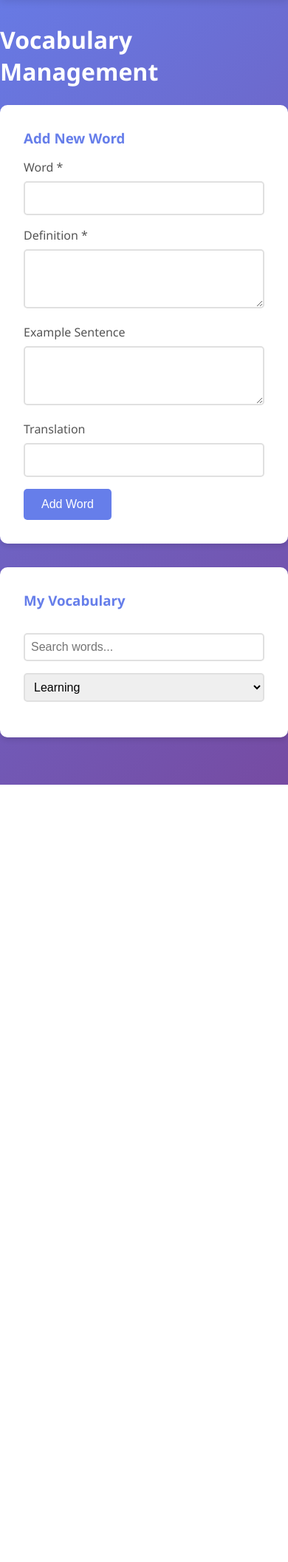
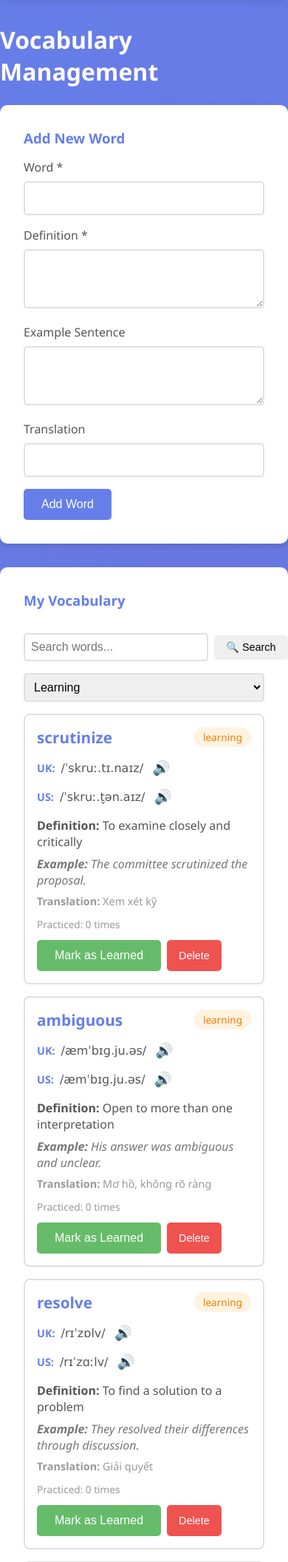
Before and after one commit to meotism/flashcard, a Flask app: page / in a window 390 px wide. Shown: the part 131-2243 px from the top of the page at 74% size. Before the commit the page ends 1192 px from the top, so only its background shows below. Run offline with Flask 3, Linux system fonts and the light colour scheme; data comes from the database, SQL or seed files in the repository; both versions use the stored data as it was after the commit; some libraries are stand-ins or nearby versions.

Commit message:
add button search

```diff
--- a/app.py
+++ b/app.py
@@ -19,8 +19,16 @@
 app.config['SQLALCHEMY_DATABASE_URI'] = 'sqlite:///' + os.path.join(app.instance_path, 'vocabulary.db')
 app.config['SQLALCHEMY_TRACK_MODIFICATIONS'] = False
 app.config['SECRET_KEY'] = 'your-secret-key-here'
-CORS(app)
-socketio = SocketIO(app, cors_allowed_origins="*")
+
+# CORS configuration for production
+CORS(app, resources={
+    r"/api/*": {
+        "origins": "*",
+        "methods": ["GET", "POST", "PUT", "DELETE", "OPTIONS"],
+        "allow_headers": ["Content-Type"]
+    }
+})
+socketio = SocketIO(app, cors_allowed_origins="*", async_mode='threading')
 
 db.init_app(app)
 
@@ -80,43 +88,57 @@
 @app.route('/api/vocabulary', methods=['POST'])
 def add_vocabulary():
     """Add a new vocabulary word"""
-    data = request.json
+    try:
+        data = request.json
 
-    if not data.get('word') or not data.get('definition'):
-        return jsonify({'error': 'Word and definition are required'}), 400
+        if not data:
+            return jsonify({'error': 'No data provided'}), 400
 
-    # Check if word already exists
-    existing = Vocabulary.query.filter_by(word=data['word'].lower()).first()
-    if existing:
-        return jsonify({'error': 'Word already exists'}), 409
+        if not data.get('word') or not data.get('definition'):
+            return jsonify({'error': 'Word and definition are required'}), 400
 
-    # Fetch pronunciation data from Cambridge (skip if behind proxy or network issues)
-    word_text = data['word'].strip()
-    pronunciation_data = {'ipa_us': None, 'ipa_uk': None, 'audio_us': None, 'audio_uk': None}
-    try:
-        pronunciation_data = fetch_pronunciation_data(word_text)
+        # Check if word already exists
+        existing = Vocabulary.query.filter_by(word=data['word'].lower()).first()
+        if existing:
+            return jsonify({'error': 'Word already exists'}), 409
+
+        # Fetch pronunciation data from Cambridge (skip if behind proxy or network issues)
+        word_text = data['word'].strip()
+        pronunciation_data = {'ipa_us': None, 'ipa_uk': None, 'audio_us': None, 'audio_uk': None}
+        try:
+            pronunciation_data = fetch_pronunciation_data(word_text)
+        except Exception as e:
+            print(f"Could not fetch pronunciation for '{word_text}': {str(e)}")
+            # Continue without pronunciation data
+
+        new_word = Vocabulary(
+            word=word_text.lower(),
+            definition=data['definition'],
+            example=data.get('example', ''),
+            translation=data.get('translation', ''),
+            ipa_us=pronunciation_data.get('ipa_us'),
+            ipa_uk=pronunciation_data.get('ipa_uk'),
+            audio_us=pronunciation_data.get('audio_us'),
+            audio_uk=pronunciation_data.get('audio_uk'),
+            status='learning'
+        )
+
+        db.session.add(new_word)
+        db.session.commit()
+
+        # Emit socket event for new word added
+        try:
+            socketio.emit('vocabulary_added', new_word.to_dict(), broadcast=True)
+        except Exception as e:
+            print(f"Socket.IO emit error: {str(e)}")
+            # Continue even if socket fails
+
+        return jsonify(new_word.to_dict()), 201
+
     except Exception as e:
-        print(f"Could not fetch pronunciation for '{word_text}': {str(e)}")
-        # Continue without pronunciation data
-    new_word = Vocabulary(
-        word=word_text.lower(),
-        definition=data['definition'],
-        example=data.get('example', ''),
-        translation=data.get('translation', ''),
-        ipa_us=pronunciation_data.get('ipa_us'),
-        ipa_uk=pronunciation_data.get('ipa_uk'),
-        audio_us=pronunciation_data.get('audio_us'),
-        audio_uk=pronunciation_data.get('audio_uk'),
-        status='learning'
-    )
-
-    db.session.add(new_word)
-    db.session.commit()
-
-    # Emit socket event for new word added
-    socketio.emit('vocabulary_added', new_word.to_dict(), broadcast=True)
-
-    return jsonify(new_word.to_dict()), 201
+        print(f"Error adding vocabulary: {str(e)}")
+        db.session.rollback()
+        return jsonify({'error': f'Failed to add word: {str(e)}'}), 500
 
 @app.route('/api/vocabulary/<int:id>', methods=['PUT'])
 def update_vocabulary(id):
--- a/static/css/style.css
+++ b/static/css/style.css
@@ -201,6 +201,12 @@
     align-items: center;
 }
 
+.search-box {
+    display: flex;
+    gap: 0.5rem;
+    align-items: center;
+}
+
 .filter-bar select,
 .filter-bar input[type="text"] {
     padding: 0.5rem;
@@ -216,6 +222,12 @@
 .filter-bar input[type="text"]:focus {
     outline: none;
     border-color: #667eea;
+}
+
+.btn-search {
+    padding: 0.5rem 1rem;
+    font-size: 0.9rem;
+    white-space: nowrap;
 }
 
 .vocabulary-list {
@@ -688,8 +700,17 @@
         flex-direction: column;
     }
 
+    .search-box {
+        width: 100%;
+        flex-direction: row;
+    }
+
     .filter-bar input[type="text"],
     .filter-bar select {
         width: 100%;
     }
+
+    .btn-search {
+        flex-shrink: 0;
+    }
 }
--- a/static/js/app.js
+++ b/static/js/app.js
@@ -1,4 +1,5 @@
-const API_URL = 'http://localhost:5000/api';
+// Use relative API URL to work in both development and production
+const API_URL = window.location.origin + '/api';
 let currentFlashcard = null;
 let currentFillBlank = null;
 let socket = null;
@@ -61,23 +62,27 @@
     };
 
     try {
+        console.log('Adding word to API:', API_URL);
         const response = await fetch(`${API_URL}/vocabulary`, {
             method: 'POST',
             headers: { 'Content-Type': 'application/json' },
             body: JSON.stringify(data)
         });
 
+        console.log('Response status:', response.status);
+
         if (response.ok) {
             showNotification('Word added successfully!', 'success');
             document.getElementById('add-word-form').reset();
             loadVocabulary();
         } else {
-            const error = await response.json();
+            const error = await response.json().catch(() => ({ error: `Server error: ${response.status}` }));
+            console.error('Server error:', error);
             showNotification(error.error || 'Failed to add word', 'error');
         }
     } catch (error) {
-        console.error('Error:', error);
-        showNotification('Failed to add word: ' + error.message, 'error');
+        console.error('Fetch error:', error);
+        showNotification('Network error: ' + error.message, 'error');
     }
 });
 
@@ -491,8 +496,8 @@
 // ==================== WEBSOCKET CONNECTION ====================
 
 function initializeSocket() {
-    // Connect to Socket.IO server
-    socket = io('http://localhost:5000');
+    // Connect to Socket.IO server - use current origin to work in production
+    socket = io(window.location.origin);
 
     socket.on('connect', () => {
         console.log('✓ Connected to vocabulary server');
--- a/templates/index.html
+++ b/templates/index.html
@@ -51,7 +51,10 @@
                 <div class="filter-bar">
                     <h3>My Vocabulary</h3>
                     <div class="filter-controls">
-                        <input type="text" id="search-input" placeholder="Search words..." onkeyup="handleSearch()">
+                        <div class="search-box">
+                            <input type="text" id="search-input" placeholder="Search words..." onkeyup="handleSearch()">
+                            <button onclick="loadVocabulary(1)" class="btn btn-search">🔍 Search</button>
+                        </div>
                         <select id="status-filter" onchange="loadVocabulary()">
                             <option value="all">All Words</option>
                             <option value="learning" selected>Learning</option>
```
Also changed, not shown: instance/vocabulary.db.
